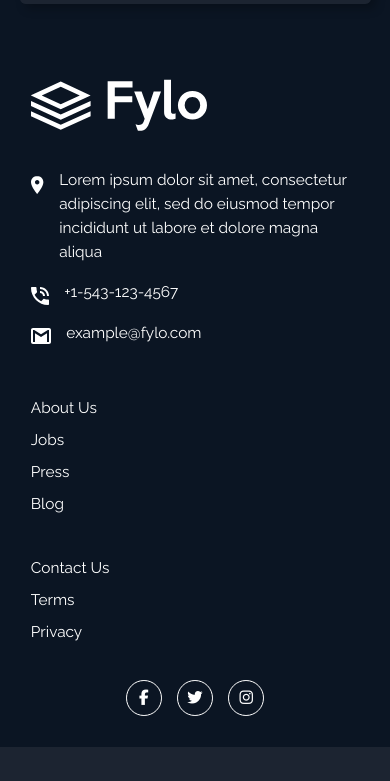
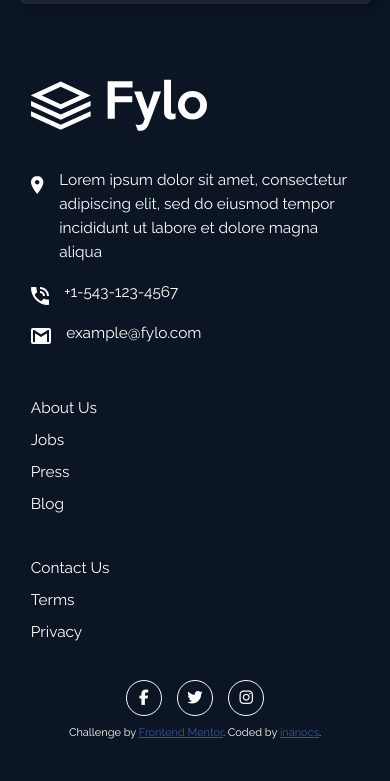
Before and after one commit to inanocs/Fylo-Dark-Landing-Page, a plain HTML site: page src/index.html in a window 390 px wide. Shown: the part 3850-4631 px from the top of the page. Before the commit the page ends 4597 px from the top, so only its background shows below. Drawn offline with Linux system fonts and the light colour scheme.

Commit message:
attribution and mobile form style fixes

```diff
--- a/src/css/styles.css
+++ b/src/css/styles.css
@@ -243,8 +243,6 @@ li:not(:last-child) .list__item {
   align-items: flex-start;
   display: flex;
   flex-direction: column;
-  flex: 1;
-  margin-right: 20px;
 }
 
 .form-register__input,
@@ -354,6 +352,14 @@ li:not(:last-child) .list__item {
   text-decoration: none;
   height: 20px;
   width: 20px;
+}
+
+.attribution {
+  font-size: 11px;
+  text-align: center;
+}
+.attribution__link {
+  color: hsl(228, 45%, 44%);
 }
 
 @media screen and (min-width: 768px) {
@@ -476,6 +482,11 @@ li:not(:last-child) .list__item {
     grid-template-columns: repeat(3, 1fr);
   }
 
+  .form-register__item:first-child {
+    flex: 1;
+    margin-right: 20px;
+  }
+
   .register {
     padding: 50px;
   }
@@ -507,6 +518,10 @@ li:not(:last-child) .list__item {
   .social__item:hover {
     border: 1px solid var(--cyan-action-gradient);
     color: var(--cyan-action-gradient);
+  }
+
+  .attribution {
+    font-size: 0.9rem;
   }
 }
 
@@ -572,4 +587,9 @@ li:not(:last-child) .list__item {
   .footer__social {
     grid-column: auto;
   }
+
+  .attribution {
+    font-size: 1em;
+    margin-top: 1.4em;
+  }
 }
--- a/src/index.html
+++ b/src/index.html
@@ -334,6 +334,19 @@
           </li>
         </ul>
       </div>
+
+      <p class="attribution">
+        Challenge by
+        <a
+          href="https://www.frontendmentor.io/challenges/fylo-dark-theme-landing-page-5ca5f2d21e82137ec91a50fd"
+          target="_blank"
+          class="attribution__link"
+          >Frontend Mentor</a
+        >. Coded by
+        <a href="https://github.com/inanocs" class="attribution__link"
+          >inanocs</a
+        >.
+      </p>
     </footer>
   </body>
 </html>
```
